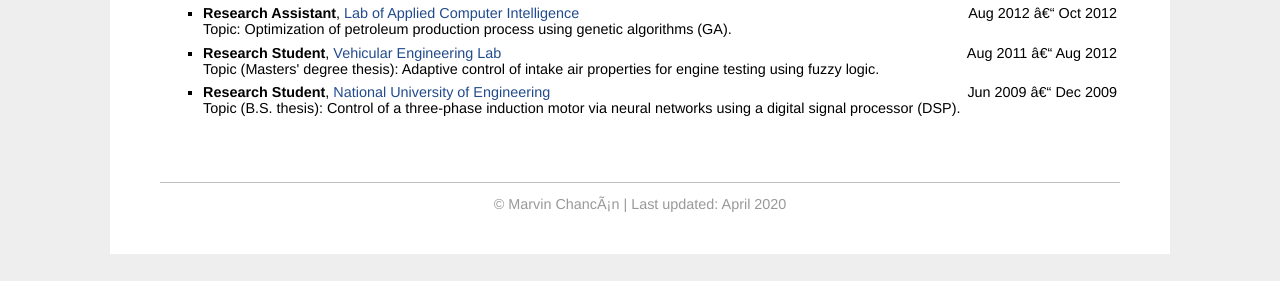
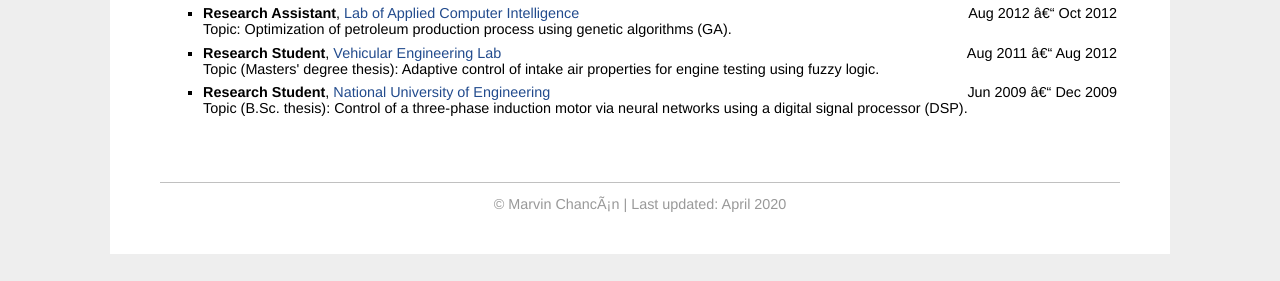
Before and after one commit to mchancan/mchancan.github.io, a Jekyll site: the page built from index.html, in a window 1280 px wide. Shown: the part 1450-1731 px from the top of the page. Built offline with Jekyll 4.4.1, drawn with Linux system fonts in a browser that asks for light colours; comment, search, counter and statistics services are not loaded.

Commit message:
Update index.html

```diff
--- a/index.html
+++ b/index.html
@@ -142,7 +142,7 @@ title: Marvin
 				<li><div style="float:left; text-align:left"><b>PhD Researcher</b>, <a href="https://research.qut.edu.au/qcr/robotic-vision/">QUT Centre for Robotics</a></div> <div style="float:right; text-align:right">Apr 2018 – Present</div><br> <div style="float:left; text-align:left">Topic: Bio-inspired localization and learning for robotics and autonomous vehicles.</div><br></li>
 				<li><div style="float:left; text-align:left"><b>Research Assistant</b>, <a href="http://www.ica.ele.puc-rio.br/en/">Lab of Applied Computer Intelligence</a></div> <div style="float:right; text-align:right">Aug 2012 – Oct 2012</div><br> <div style="float:left; text-align:left">Topic: Optimization of petroleum production process using genetic algorithms (GA).</div><br></li>
 				<li><div style="float:left; text-align:left"><b>Research Student</b>, <a href="https://www.puc-rio.br/english/specialprojects/iepuc.html">Vehicular Engineering Lab</a></div> <div style="float:right; text-align:right">Aug 2011 – Aug 2012</div><br> <div style="float:left; text-align:left">Topic (Masters' degree thesis): Adaptive control of intake air properties for engine testing using fuzzy logic.</div><br></li>
-				<li><div style="float:left; text-align:left"><b>Research Student</b>, <a href="https://www.uni.edu.pe">National University of Engineering</a></div> <div style="float:right; text-align:right">Jun 2009 – Dec 2009</div><br> <div style="float:left; text-align:left">Topic (B.S. thesis): Control of a three-phase induction motor via neural networks using a digital signal processor (DSP).</div><br></li>
+				<li><div style="float:left; text-align:left"><b>Research Student</b>, <a href="https://www.uni.edu.pe">National University of Engineering</a></div> <div style="float:right; text-align:right">Jun 2009 – Dec 2009</div><br> <div style="float:left; text-align:left">Topic (B.Sc. thesis): Control of a three-phase induction motor via neural networks using a digital signal processor (DSP).</div><br></li>
 			</ul>
 		</td>
 	</tr>
```
